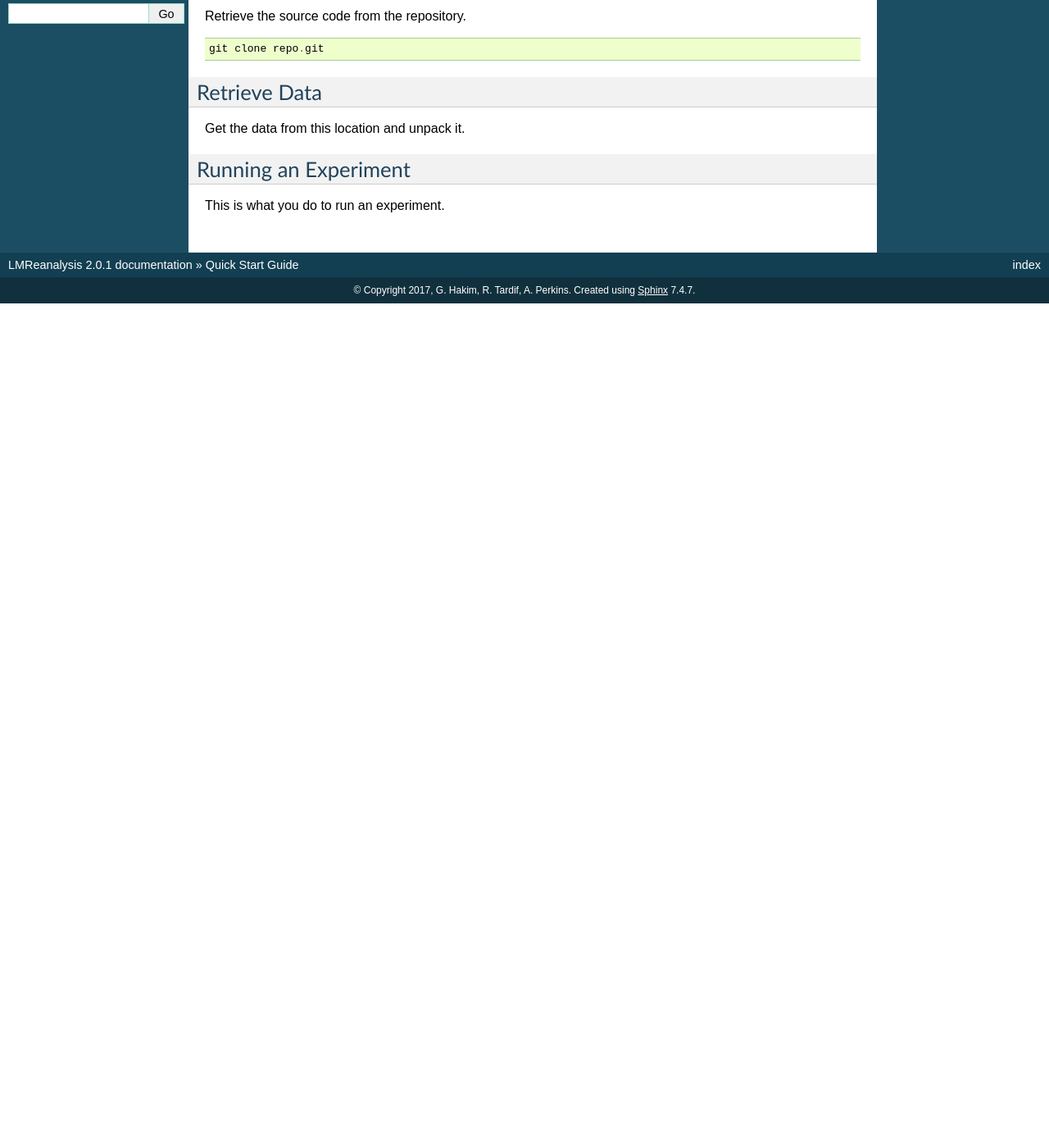
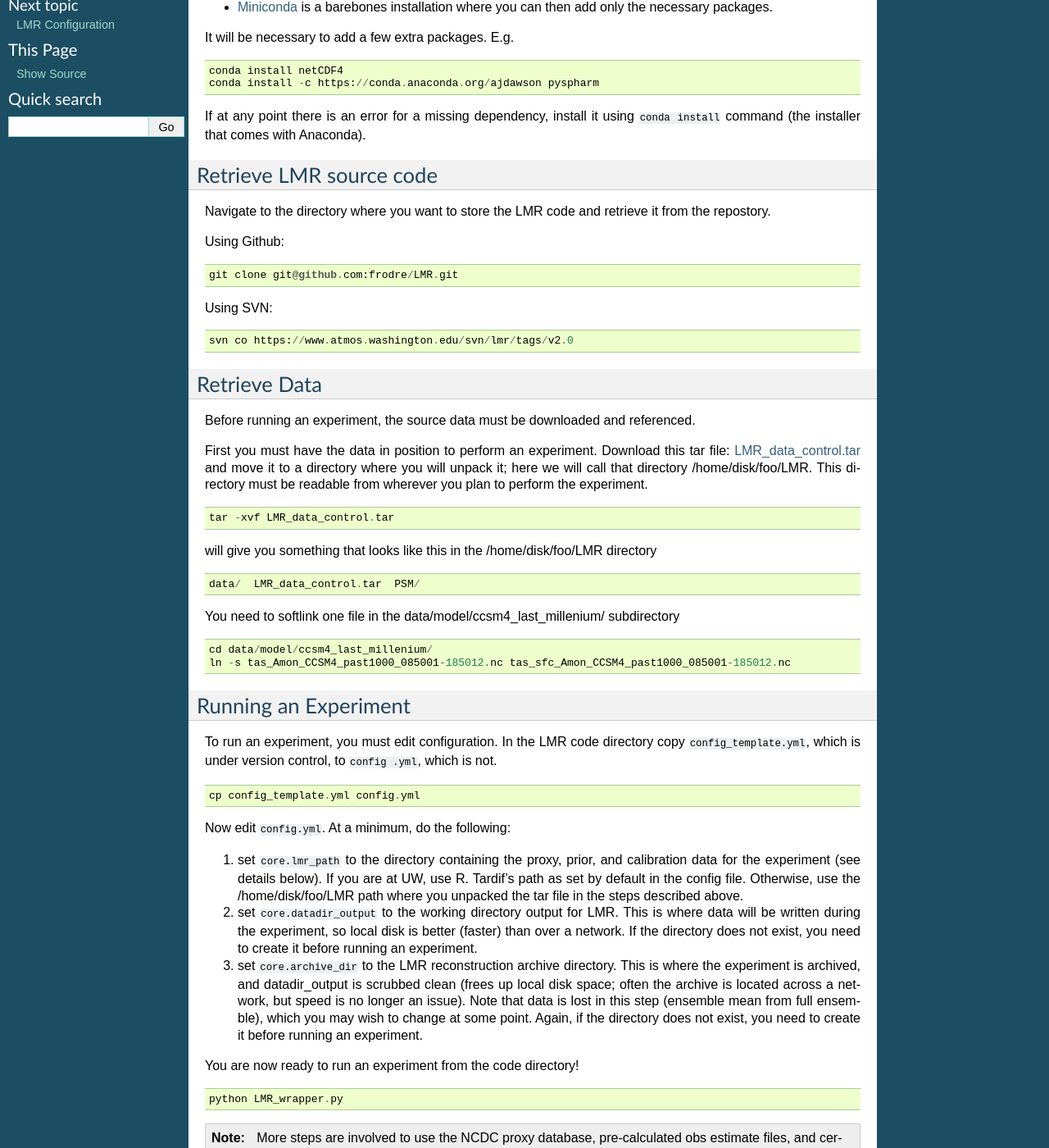
Before and after one commit to modons/LMR, a Sphinx documentation site: the page built from docs/quick.rst, in a window 1280 px wide and 1400 px high, scrolled down 270 px. Shown: the whole window at 82% size. Built offline with Sphinx 7.4.7, drawn with Linux system fonts in a browser that asks for light colours; before the commit the page ends 900 px from its top, so only the background shows below that; some of the changed text lies outside the part shown.

```diff
--- a/docs/configuration.rst
+++ b/docs/configuration.rst
@@ -0,0 +1,6 @@
+.. _configuration:
+
+LMR Configuration
+=================
+
+Info about how to use the configuration
--- a/docs/quick.rst
+++ b/docs/quick.rst
@@ -1,24 +1,103 @@
+.. _quick:
+
 Quick Start Guide
 =================
 
-Install Anaconda
+Install Python
 ----------------
-Install anaconda [link]
+The LMR codebase utilizes many packages typical to the scientific Python stack.
+It is recommended that a Python distribution and package manager is installed
+to fulfill program dependencies.  Install the latest 2.7.x version of Python.
 
-Requires the following packages - make an environment.yml
+* `Anaconda <https://www.continuum.io/downloads>`_ (recommended) provides
+  many of the required packages and many more useful packages pre-installed.
+* `Miniconda <http://conda.pydata.org/miniconda.html>`_ is a barebones
+  installation where you can then add only the necessary packages.
+
+It will be necessary to add a few extra packages. E.g. ::
+
+    conda install netCDF4
+    conda install -c https://conda.anaconda.org/ajdawson pyspharm
+
+If at any point there is an error for a missing dependency, install it using
+``conda install`` command (the installer that comes with Anaconda).
+
 
 Retrieve LMR source code
 ------------------------
-Retrieve the source code from the repository. ::
+Navigate to the directory where you want to store the LMR code and retrieve
+it from the repostory.
 
-    git clone repo.git
+Using Github::
+
+    git clone git@github.com:frodre/LMR.git
+
+Using SVN::
+
+    svn co https://www.atmos.washington.edu/svn/lmr/tags/v2.0
 
 Retrieve Data
 -------------
+Before running an experiment, the source data must be downloaded and referenced.
 
-Get the data from this location and unpack it.
+First you must have the data in position to perform an experiment. Download this
+tar file: `LMR_data_control.tar <http://www.atmos.washington.edu/~hakim/lmr_data/LMR_data_control.tar>`_
+and move it to a directory where you will unpack it; here we will call that
+directory /home/disk/foo/LMR. This directory must be readable from wherever you
+plan to perform the experiment. ::
+
+    tar -xvf LMR_data_control.tar
+
+will give you something that looks like this in the /home/disk/foo/LMR
+directory ::
+
+    data/  LMR_data_control.tar  PSM/
+
+You need to softlink one file in the data/model/ccsm4_last_millenium/
+subdirectory ::
+
+    cd data/model/ccsm4_last_millenium/
+    ln -s tas_Amon_CCSM4_past1000_085001-185012.nc tas_sfc_Amon_CCSM4_past1000_085001-185012.nc
 
 Running an Experiment
 ---------------------
 
-This is what you do to run an experiment.
+To run an experiment, you must edit configuration. In the LMR code directory
+copy ``config_template.yml``, which is under version control, to ``config .yml``,
+which is not. ::
+
+    cp config_template.yml config.yml
+
+Now edit ``config.yml``. At a minimum, do the following:
+
+.. The existence requirement below should be verified [THIS IS A COMMENT]
+
+1. set ``core.lmr_path`` to the directory containing the proxy, prior, and
+   calibration data for the experiment (see details below). If you are at UW,
+   use R. Tardif's path as set by default in the config file. Otherwise, use the
+   /home/disk/foo/LMR path where you unpacked the tar file in the steps described
+   above.
+
+2. set ``core.datadir_output`` to the working directory output for LMR. This is where
+   data will be written during the experiment, so local disk is better (faster)
+   than over a network. If the directory does not exist, you need to create it
+   before running an experiment.
+
+
+3. set ``core.archive_dir`` to the LMR reconstruction archive directory. This is where
+   the experiment is archived, and datadir_output is scrubbed clean
+   (frees up local disk space; often the archive is located across a network,
+   but speed is no longer an issue). Note that data is lost in this step
+   (ensemble mean from full ensemble), which you may wish to change at some
+   point. Again, if the directory does not exist, you need to create it before running an
+   experiment.
+
+You are now ready to run an experiment from the code directory! ::
+
+    python LMR_wrapper.py
+
+
+..  note::  More steps are involved to use the NCDC proxy database,
+    pre-calculated obs estimate files, and certain psm pre-calibration files
+    that will speed up the reconstruction process. [PLACE LINKS TO
+    DOCUMENTATION PAGES IN THIS NOTE]
```
Also changed, not shown: docs/index.rst (+15 -1 lines).
